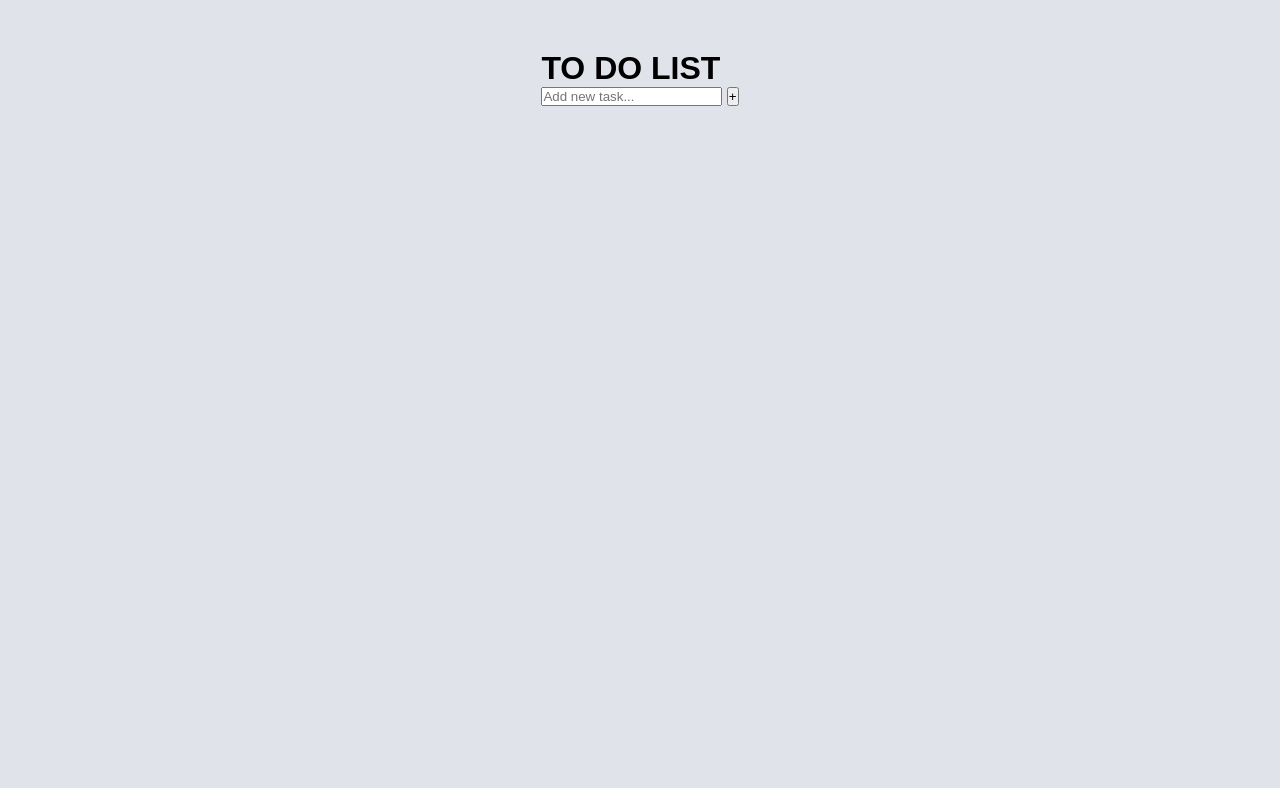
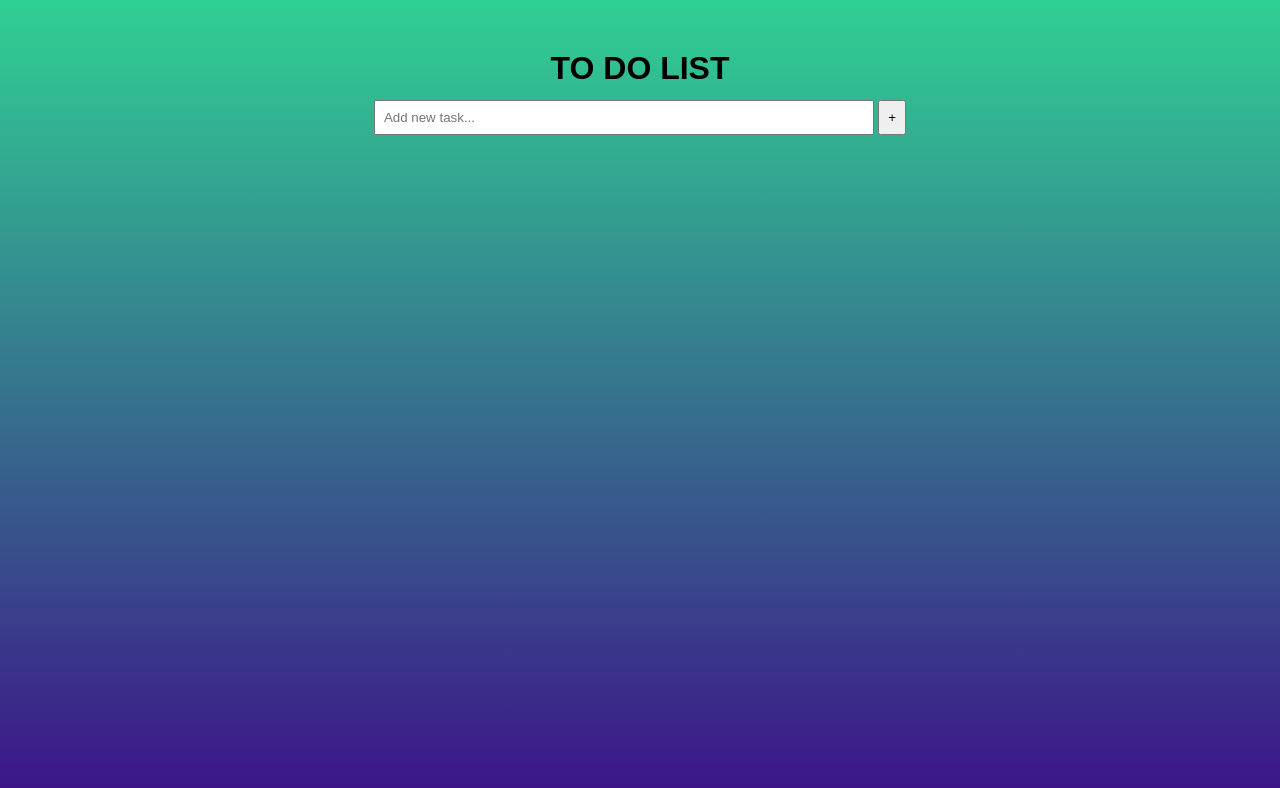
Before and after one commit to mesutyigity/To-Do-Project, a plain HTML site: page index.html in a window 1280 px wide. Drawn offline with Linux system fonts and the light colour scheme.

Commit message:
new commit

```diff
--- a/style.css
+++ b/style.css
@@ -13,4 +13,20 @@
   background-color: #e1e3ea;
   height: 100vh;
   font-family: sans-serif;
+  background-image: linear-gradient(to top, #3c1388 0%, #30d093 100%);
 }
+button {
+  cursor: pointer;
+}
+h1 {
+  margin-bottom: 13px;
+  text-align: center;
+}
+button,
+#todo-input {
+  padding: 0.5rem;
+}
+
+#todo-input {
+  width: 500px;
+}
```
